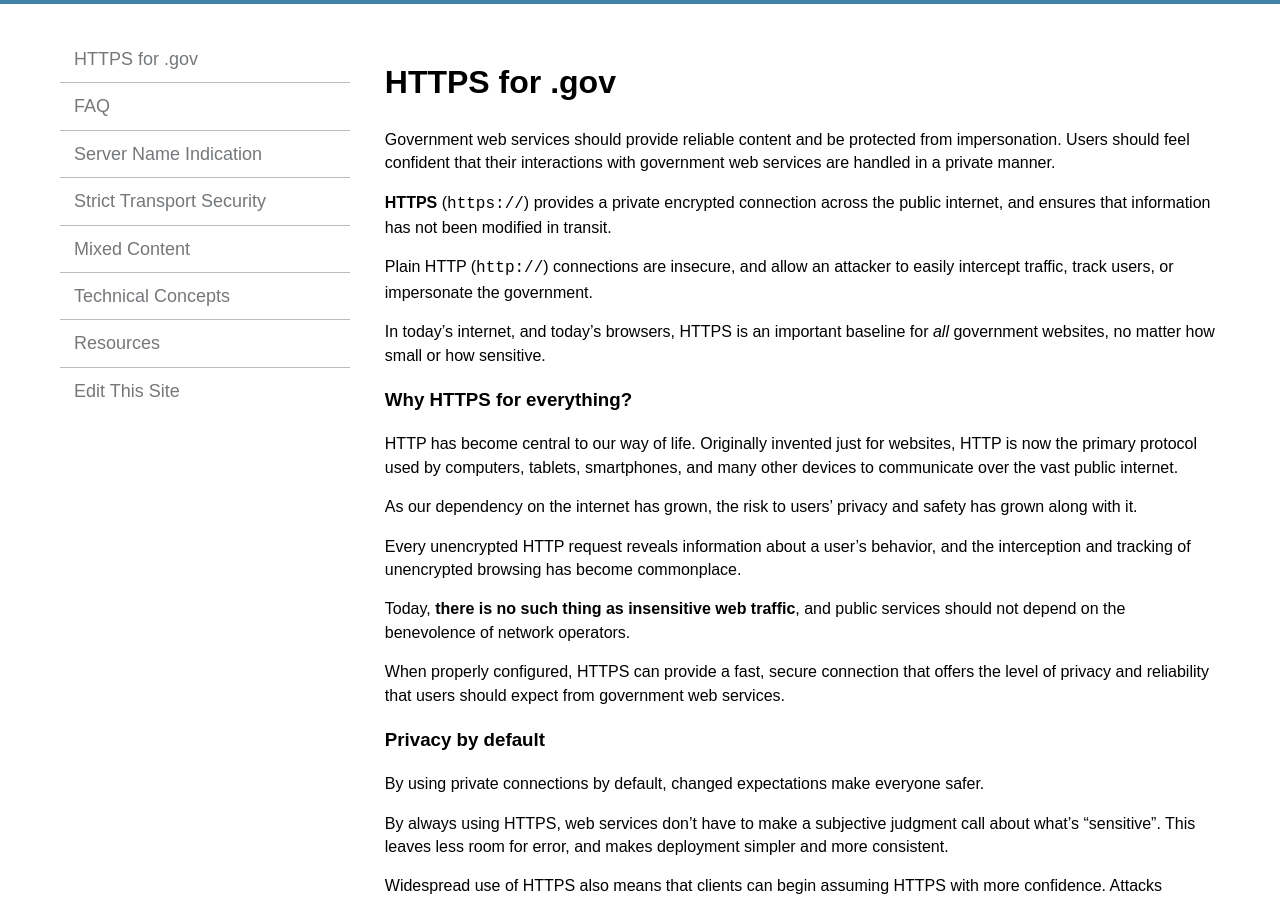
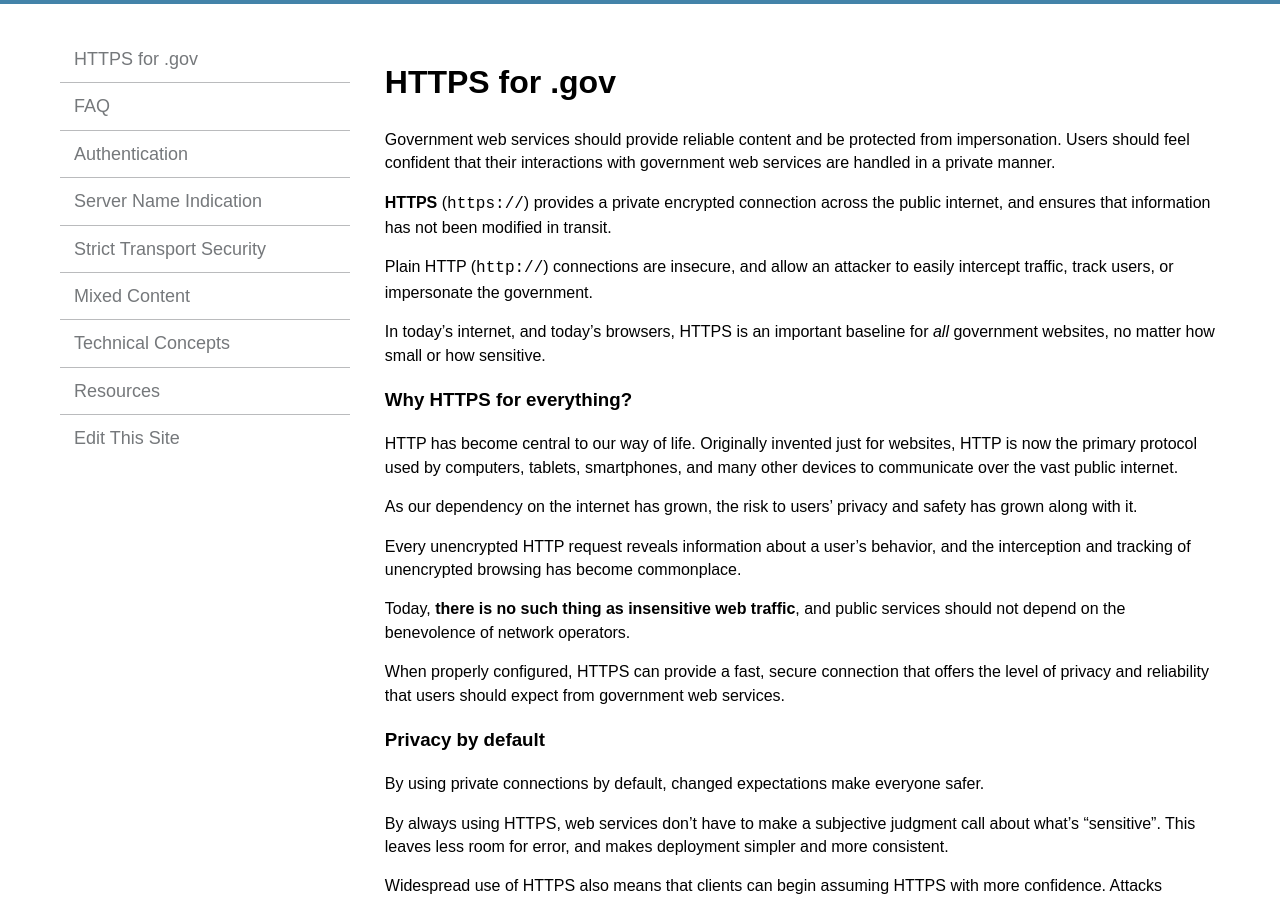
Before and after one commit to GSA/https, a Jekyll site: the page built from index.md, in a window 1280 px wide and 900 px high. Built offline with Jekyll 4.4.1, drawn with Linux system fonts in a browser that asks for light colours; Markdown is read by kramdown in place of the engine named in the settings.

Commit message:
Update _config.yml for authentication page.

```diff
--- a/_config.yml
+++ b/_config.yml
@@ -33,6 +33,9 @@ navigation:
 - text: FAQ
   url: faq/
   internal: true
+- text: Authentication
+  url: authentication/
+  internal: true
 - text: Server Name Indication
   url: sni/
   internal: true
```
